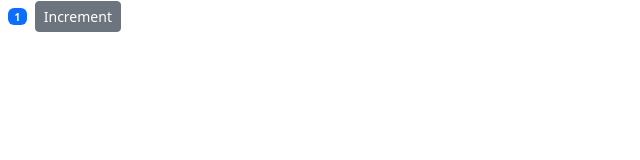
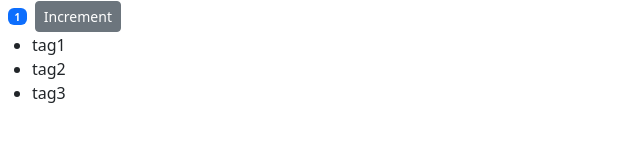
Before and after one commit to zalogarciam/counter-app, a React (Create React App) app in the folder counter-app/: page / in a window 1280 px wide. Shown: the top 160 px of the page, without its empty margins (0-640 px from the left). Built offline with nearby package versions, Linux system fonts and the light colour scheme.

Commit message:
Map items and key them

```diff
--- a/counter-app/src/components/counter.jsx
+++ b/counter-app/src/components/counter.jsx
@@ -3,6 +3,7 @@ import React, { Component } from "react";
 class Counter extends Component {
   state = {
     count: 1,
+    tags: ["tag1", "tag2", "tag3"],
   };
 
   styles = {
@@ -17,6 +18,11 @@ class Counter extends Component {
           {this.formatCount()}
         </span>
         <button className="btn btn-secondary btn-sm">Increment</button>
+        <ul>
+          {this.state.tags.map((tag) => (
+            <li key={tag}> {tag} </li>
+          ))}
+        </ul>
       </div>
     );
   }
```
